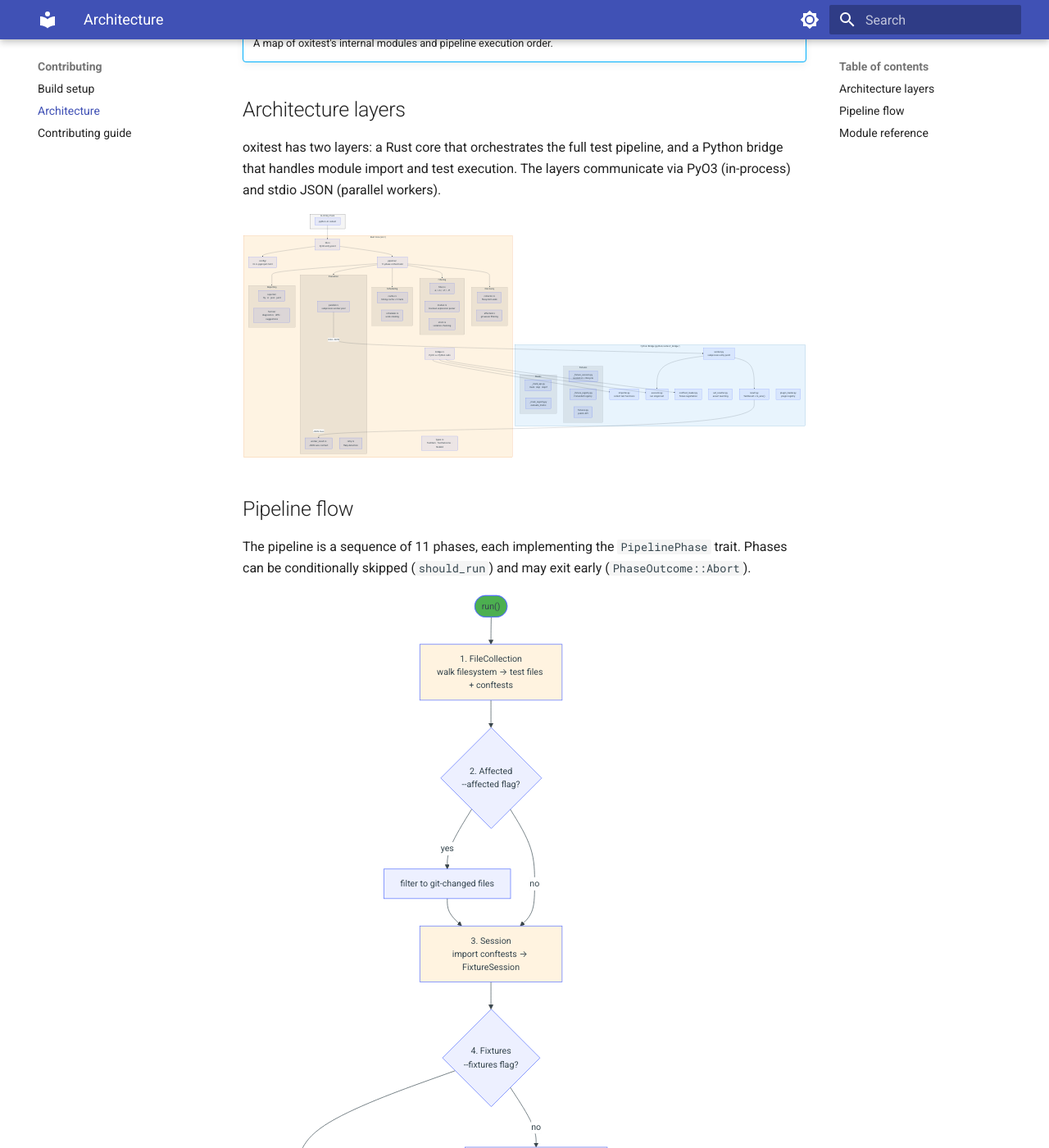
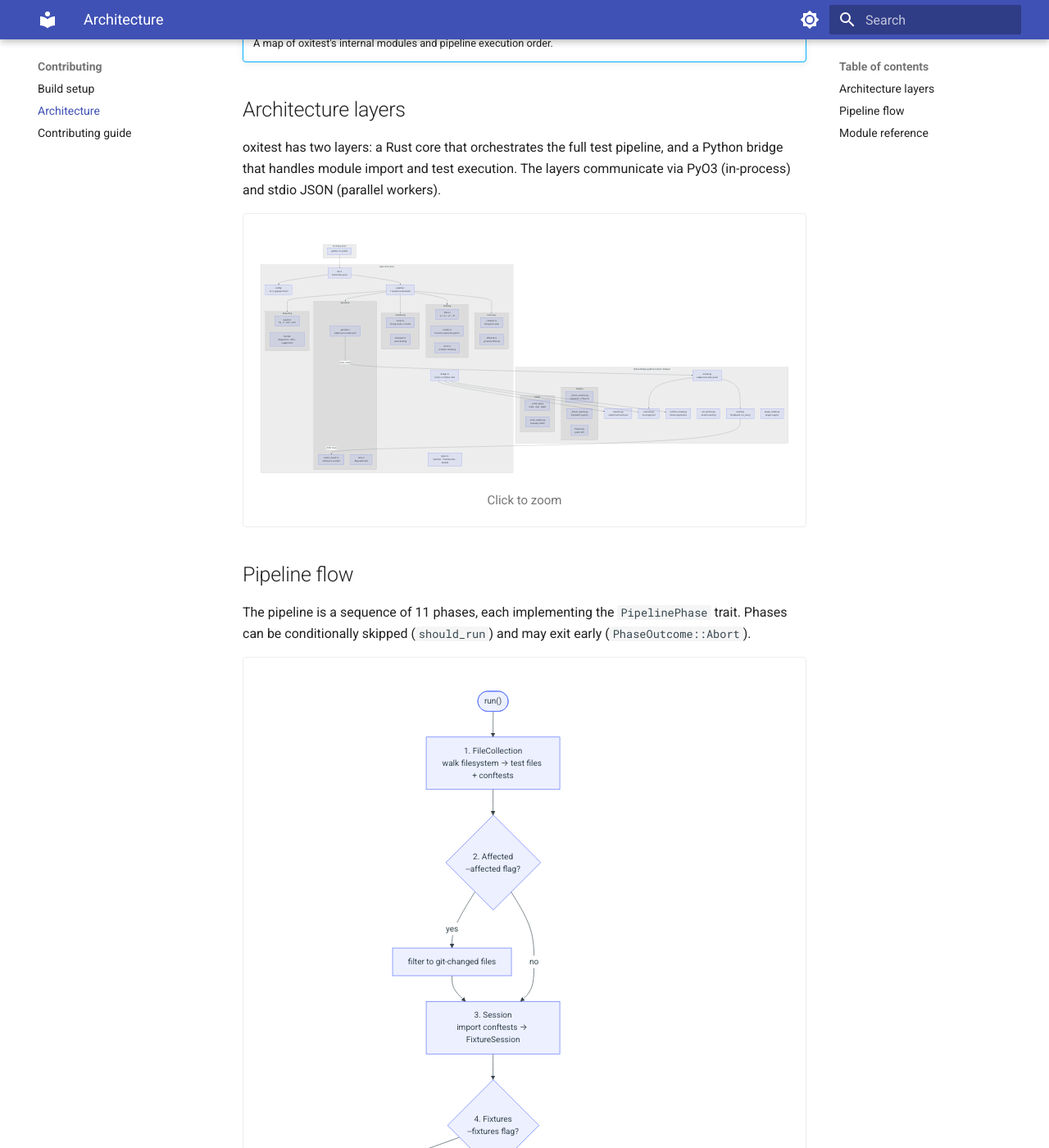
Before and after one commit to kalonji-tools/oxitest, an MkDocs documentation site: the page built from docs/src/contributing/architecture.md, in a window 1280 px wide and 1400 px high, scrolled down 235 px. Shown: the whole window at 82% size. Built offline with MkDocs 1.6.1 and Material for MkDocs 9.7.7, drawn with Linux system fonts in a browser that asks for light colours.

Commit message:
fix: dark mode support and click-to-zoom for Mermaid diagrams
- Remove hardcoded light-mode fill colors; let Material theme handle
  light/dark theming automatically
- Add mermaid.css with click-to-zoom overlay (fixed positioning,
  dimmed backdrop, cursor hints)
- Add mermaid-zoom.js to wrap rendered diagrams in zoomable containers
- Register extra_css and extra_javascript in mkdocs.yml

Co-Authored-By: Claude Opus 4.6 (1M context) <noreply@anthropic.com>

````diff
--- a/docs/src/contributing/architecture.md
+++ b/docs/src/contributing/architecture.md
@@ -157,19 +154,6 @@ flowchart TD
     RT -->|no| FIN
     FIN --> DONE
 
-    style START fill:#4CAF50,color:#fff
-    style DONE fill:#4CAF50,color:#fff
-    style FC fill:#fff3e0
-    style SE fill:#fff3e0
-    style CO fill:#fff3e0
-    style EX fill:#fff3e0
-    style FIN fill:#fff3e0
-    style SERIAL fill:#e3f2fd
-    style PAR fill:#e3f2fd
-    style PAR_DETAIL fill:#e3f2fd
-    style RT_Y fill:#fff9c4
-    style FX_Y fill:#f3e5f5
-    style LI_Y fill:#f3e5f5
 ```
 
 **Parallel vs serial decision:**
--- /dev/null
+++ b/docs/src/javascripts/mermaid-zoom.js
@@ -0,0 +1,28 @@
+// Wrap each mermaid diagram in a zoomable container
+document.addEventListener("DOMContentLoaded", function () {
+  // MutationObserver waits for mermaid to render SVGs
+  const observer = new MutationObserver(function () {
+    document.querySelectorAll("pre.mermaid:not(.zoom-ready)").forEach(function (pre) {
+      pre.classList.add("zoom-ready");
+
+      const wrapper = document.createElement("div");
+      wrapper.className = "mermaid-zoom";
+      pre.parentNode.insertBefore(wrapper, pre);
+      wrapper.appendChild(pre);
+
+      const hint = document.createElement("div");
+      hint.className = "mermaid-zoom-hint";
+      hint.textContent = "Click to zoom";
+      wrapper.appendChild(hint);
+
+      wrapper.addEventListener("click", function () {
+        wrapper.classList.toggle("zoomed");
+        hint.textContent = wrapper.classList.contains("zoomed")
+          ? "Click to close"
+          : "Click to zoom";
+      });
+    });
+  });
+
+  observer.observe(document.body, { childList: true, subtree: true });
+});
--- /dev/null
+++ b/docs/src/stylesheets/mermaid.css
@@ -0,0 +1,37 @@
+/* Zoomable mermaid diagrams: click to expand, click again to close */
+.mermaid-zoom {
+  position: relative;
+  overflow: auto;
+  border: 1px solid var(--md-default-fg-color--lightest);
+  border-radius: 4px;
+  padding: 1rem;
+  cursor: zoom-in;
+  transition: all 0.2s ease;
+}
+
+.mermaid-zoom.zoomed {
+  position: fixed;
+  inset: 2rem;
+  z-index: 200;
+  background: var(--md-default-bg-color);
+  cursor: zoom-out;
+  overflow: auto;
+  padding: 2rem;
+}
+
+/* Dim background when zoomed */
+.mermaid-zoom.zoomed::before {
+  content: "";
+  position: fixed;
+  inset: 0;
+  background: rgba(0, 0, 0, 0.5);
+  z-index: -1;
+}
+
+/* Hint text */
+.mermaid-zoom-hint {
+  text-align: center;
+  font-size: 0.75rem;
+  color: var(--md-default-fg-color--light);
+  margin-top: 0.5rem;
+}
--- a/mkdocs.yml
+++ b/mkdocs.yml
@@ -37,6 +37,12 @@ plugins:
           paths: [python]
           options:
             docstring_style: google
+
+extra_css:
+  - stylesheets/mermaid.css
+
+extra_javascript:
+  - javascripts/mermaid-zoom.js
 
 markdown_extensions:
   - admonition
````
Also changed, not shown: other parts of docs/src/contributing/architecture.md (+0 -3 lines).
